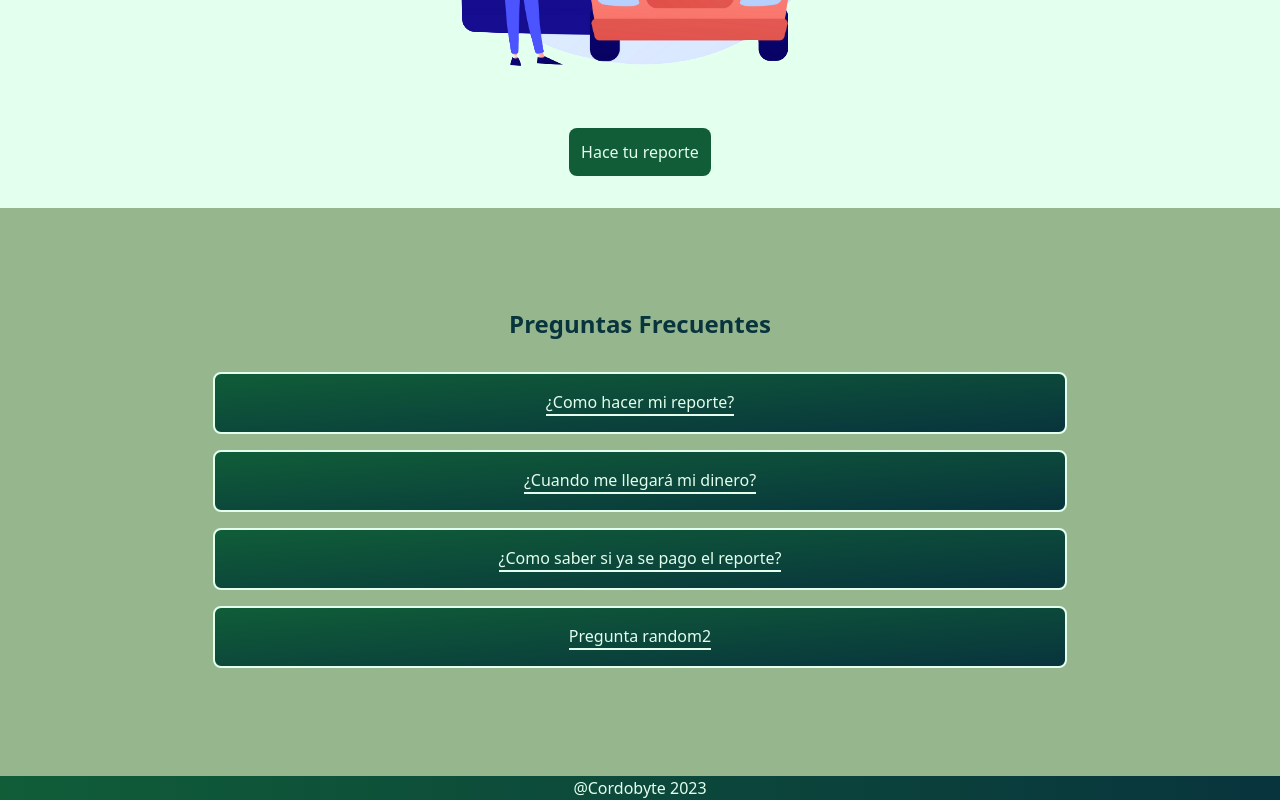
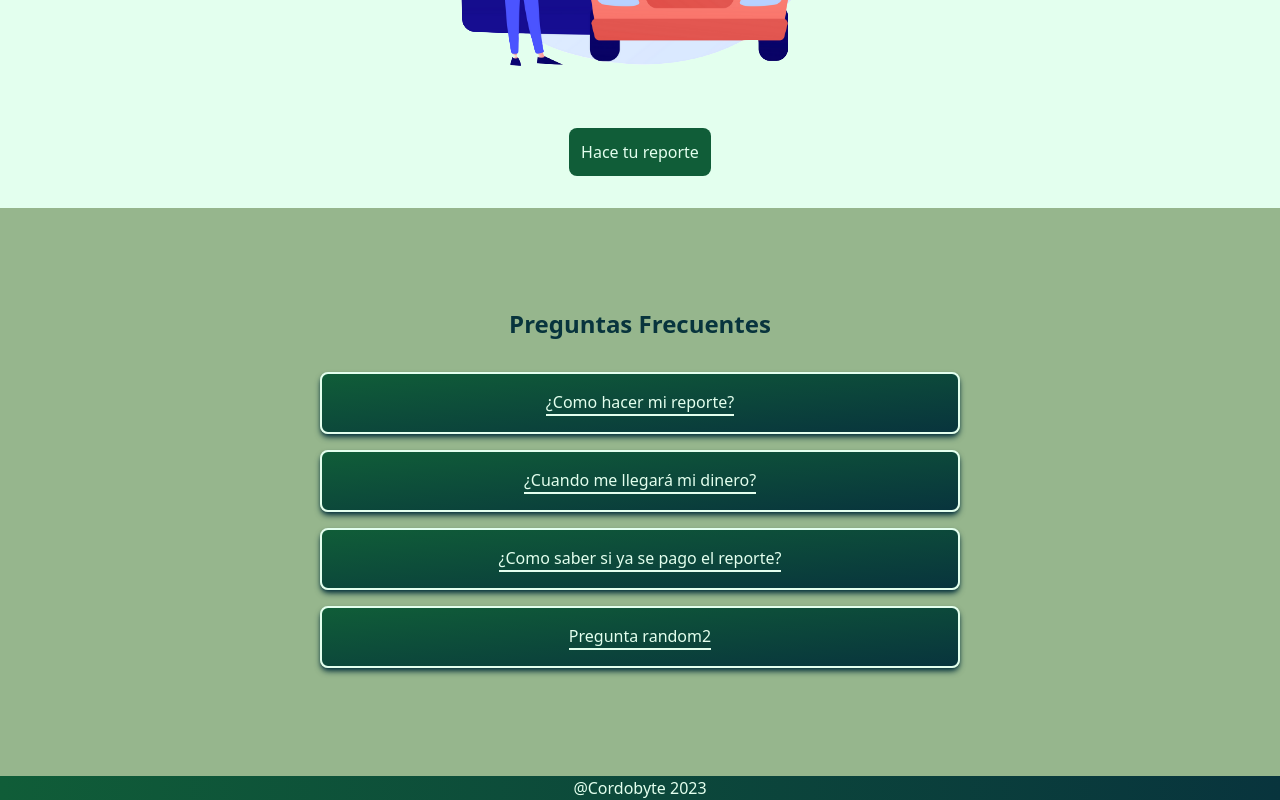
Before and after one commit to Braifz/frontend-report-app, a Next.js app: page / in a window 1280 px wide. Shown: the part 624-1424 px from the top of the page. Built offline with nearby package versions, Linux system fonts and the light colour scheme; what wagmi would draw is missing.

Commit message:
fix some styles css

```diff
--- a/src/components/FAQs/FAQs.tsx
+++ b/src/components/FAQs/FAQs.tsx
@@ -15,9 +15,9 @@ export const FAQs = ({ label, content }: FAQsProps) => {
   return (
     <div
       onClick={handleIsOpen}
-      className="bg-gradient-to-br from-primary to-dark text-secondary  w-[300px] lg:w-2/3 flex flex-col items-center justify-center p-[16px] border-2 border-secondary cursor-pointer m-[8px] rounded-lg"
+      className="bg-gradient-to-br from-primary to-dark text-secondary  w-[300px] md:w-[500px] lg:w-1/2 flex flex-col items-center justify-center p-[16px] border-2 border-secondary cursor-pointer m-[8px] rounded-lg shadow-md shadow-dark"
     >
-      <p className="text-l  border-b-2 border-secondary">{label}</p>
+      <p className="text-l  border-b-2 border-secondary text-center">{label}</p>
       {isOpen ? <p className="p-[16px]">{content}</p> : null}
     </div>
   );
--- a/src/pages/index.tsx
+++ b/src/pages/index.tsx
@@ -14,15 +14,15 @@ export default function Home() {
           </h1>
           <FAQs
             label="¿Como hacer mi reporte?"
-            content="Lorem Ipsum is simply dummy text of the printing and typesetting industry. Lorem Ipsum has been the industry's standard dummy text ever since the 1500s, when an unknown printer took a galley of type and scrambled it to make a type specimen book. It has survived not only five centuries, but also the leap into electronic typesetting, remaining essentially unchanged. It was popularised in the 1960s with the release of Letraset sheets containing Lorem Ipsum passages, and more recently with desktop publishing software like Aldus PageMaker including versions of Lorem Ipsum."
+            content="Lorem Ipsum is simply dummy text of the printing and typesetting industry. Lorem Ipsum has been the industry's standard dummy text ever since the 1500s, when an unknown printer took a galley of type and scrambled it to make a type specimen book. "
           />
           <FAQs
             label="¿Cuando me llegará mi dinero?"
-            content="Lorem Ipsum is simply dummy text of the printing and typesetting industry. Lorem Ipsum has been the industry's standard dummy text ever since the 1500s, when an unknown printer took a galley of type and scrambled it to make a type specimen book. It has survived not only five centuries, but also the leap into electronic typesetting, remaining essentially unchanged. It was popularised in the 1960s with the release of Letraset sheets containing Lorem Ipsum passages, and more recently with desktop publishing software like Aldus PageMaker including versions of Lorem Ipsum."
+            content="Lorem Ipsum is simply dummy text of the printing and typesetting industry. Lorem Ipsum has been the industry's standard dummy text ever since  the leap into electronic typesetting, remaining essentially unchanged. It was popularised in the 1960s with the release of Letraset sheets containing Lorem Ipsum passages, and more recently with desktop publishing software like Aldus PageMaker including versions of Lorem Ipsum."
           />
           <FAQs
             label="¿Como saber si ya se pago el reporte?"
-            content="Lorem Ipsum is simply dummy text of the printing and typesetting industry. Lorem Ipsum has been the industry's standard dummy text ever since the 1500s, when an unknown printer took a galley of type and scrambled it to make a type specimen book. It has survived not only five centuries, but also the leap into electronic typesetting, remaining essentially unchanged. It was popularised in the 1960s with the release of Letraset sheets containing Lorem Ipsum passages, and more recently with desktop publishing software like Aldus PageMaker including versions of Lorem Ipsum."
+            content="Lorem Ipsum is simply dummy text of the printing and typesetting industry. Lorem Ipsum has been the industry's standard dummy text ever since the 1500s, when an unknown printer took a galley of ty versions of Lorem Ipsum."
           />
           <FAQs
             label="Pregunta random2"
--- a/src/pages/report.tsx
+++ b/src/pages/report.tsx
@@ -52,7 +52,7 @@ const User = () => {
 
   return (
     <Layout>
-      <div className="bg-secondary w-full flex flex-col items-center justify-center">
+      <div className="bg-secondary flex flex-col items-center justify-center">
         <h1 className="text-center text-dark text-xl md:text-2xl mt-[32px] ">
           <strong className="block mb-[16px] text-3xl md:text-4xl">
             ¡Bienvenido!
@@ -60,9 +60,8 @@ const User = () => {
           Acá podrá hacer su Crypto Multa
         </h1>
         <Instructions />
-        {isConnected ? <h1> address connected: {address}</h1> : null}
 
-        <div className="bg-gradient-to-r md:w-[600px] from-primary to-dark flex flex-col items-center justify-center m-[16px] h-auto rounded-lg p-[24px]  shadow-lg shadow-dark mb-[32px]">
+        <div className="bg-gradient-to-r md:w-[600px] from-primary to-dark flex flex-col items-center justify-center m-[16px] h-auto rounded-lg p-[16px]  shadow-lg shadow-dark mb-[32px]">
           <InputFile fileChangeHandler={fileChangeHandler} />
           {isFilePicked ? (
             <Image
```
Also changed, not shown: src/components/Navbar/Navbar.tsx (+1 -1 lines).
